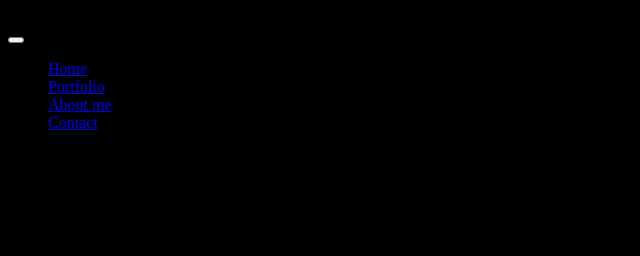
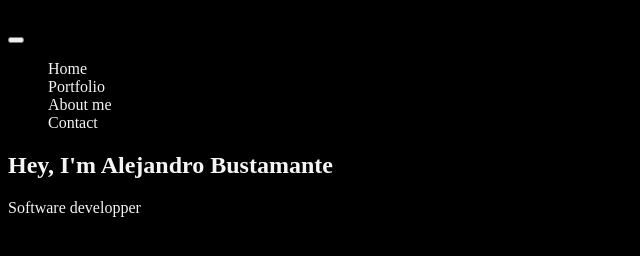
Before and after one commit to AlexBustamante5/alex-bustamante-portfolio, a plain HTML site: page index.html in a window 1280 px wide. Shown: the whole page, without its empty margins (0-640 px from the left). Drawn offline with Linux system fonts and the light colour scheme.

Commit message:
Updated main.css

```diff
--- a/main.css
+++ b/main.css
@@ -1,3 +1,17 @@
 body{
     background-color: #000;
+    color: whitesmoke;
+    cursor: url(), auto;
 }
+
+nav{
+    color: whitesmoke;
+}
+a{
+    color: whitesmoke;
+    text-decoration: none;
+
+}
+ul{
+    list-style-type: none;
+}
```
